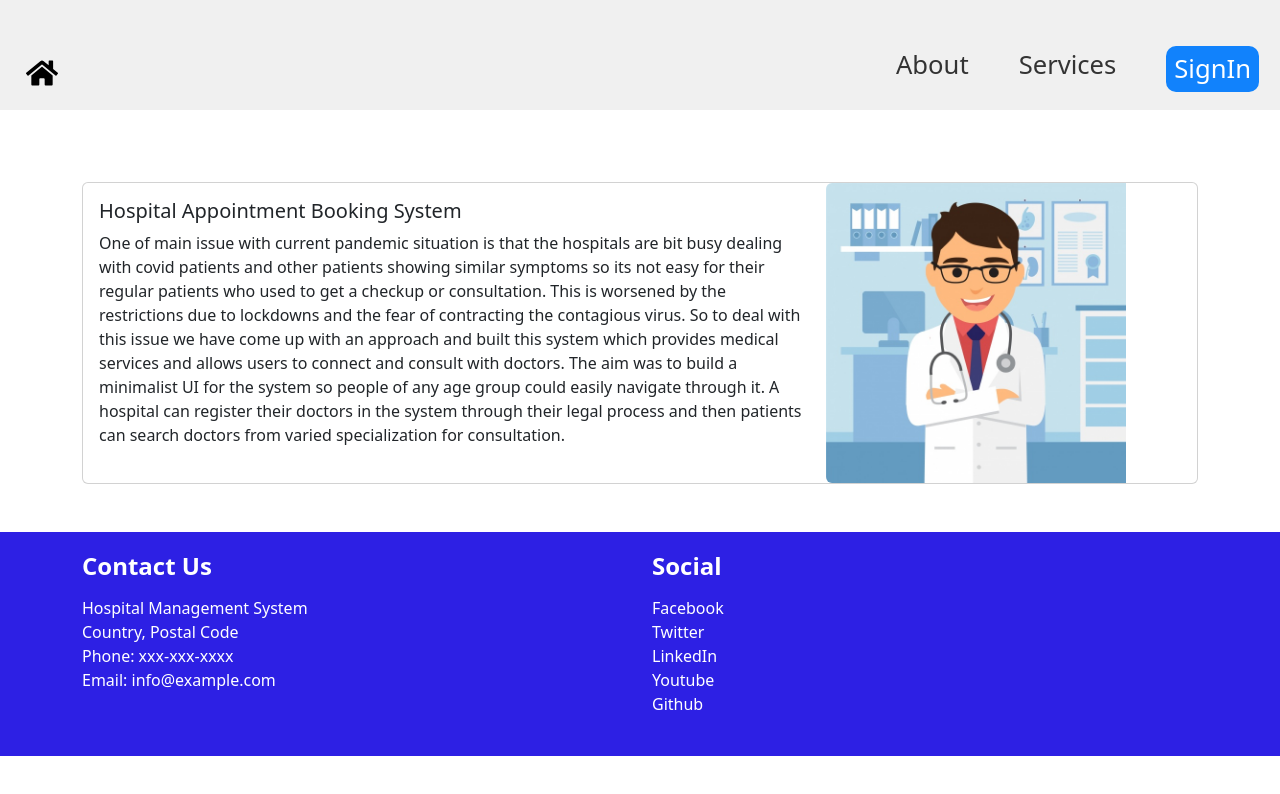
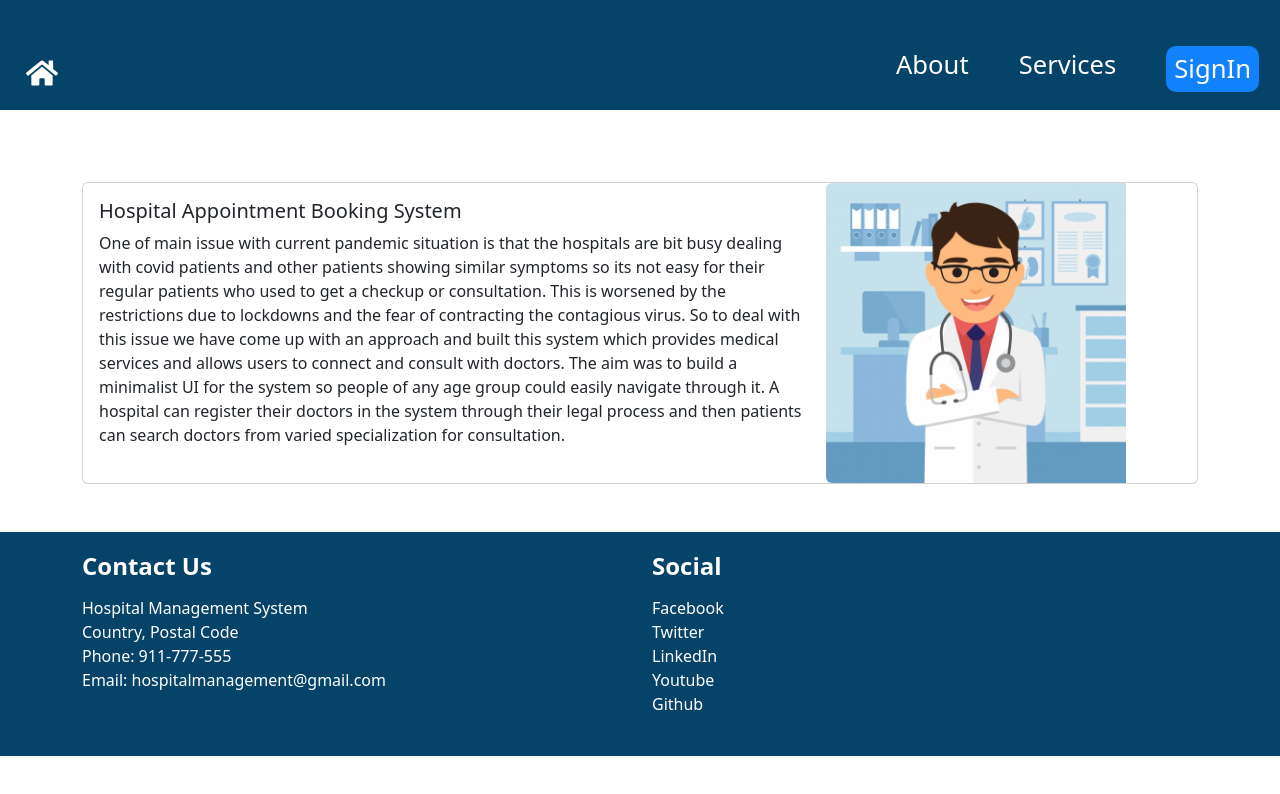
Before and after one commit to iOfficeProject/hospital_appointment_booking_system_frontend, a React (Create React App) app: page /about in a window 1280 px wide. Shown: the top 794 px of the page. Built offline with nearby package versions, Linux system fonts and the light colour scheme.

Commit message:
Css changes made

```diff
--- a/src/Components/Home/Footer.css
+++ b/src/Components/Home/Footer.css
@@ -1,5 +1,5 @@
 .footer {
-    background-color: #2d20e4;
+    background-color: rgb(5, 68, 104);
     padding: 20px 0;
     color: white;
   }
--- a/src/Components/Home/Footer.js
+++ b/src/Components/Home/Footer.js
@@ -13,9 +13,9 @@ const Footer = () => {
               <br />
               Country, Postal Code
               <br />
-              Phone: xxx-xxx-xxxx
+              Phone: 911-777-555
               <br />
-              Email: info@example.com
+              Email: hospitalmanagement@gmail.com
             </p>
           </div>
           <div className="col-md-6">
--- a/src/Components/Home/NavBar.css
+++ b/src/Components/Home/NavBar.css
@@ -2,7 +2,8 @@
   display: flex;
   justify-content: space-between;
   align-items: center;
-  background-color: #f0f0f0;
+  /* background-color: #f0f0f0; */
+  background-color:  rgb(5, 68, 104);
   padding: 10px;
   height: 110px;
 }
@@ -10,7 +11,7 @@
 .home-icon {
   margin-left: 10px;
   cursor: pointer;
-  color: black;
+  color: #fff;
   font-size: 2rem;
 }
 
@@ -45,7 +46,7 @@
 }
 
 .navbar-items li a {
-  color: #333;
+  color: #fff;
   text-decoration: none;
 }
 
--- a/src/Components/Welcome/Header/Header.js
+++ b/src/Components/Welcome/Header/Header.js
@@ -19,7 +19,7 @@ const Header = () => {
   const navigate = useNavigate();
 
   const homeClickHandler = () => {
-    navigate("/");
+    navigate("/admin");
   };
 
   return (
```
